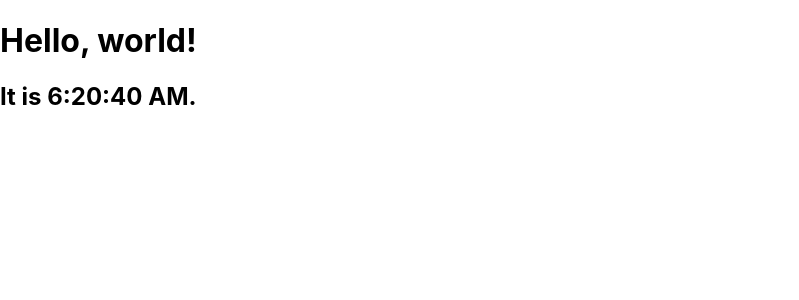
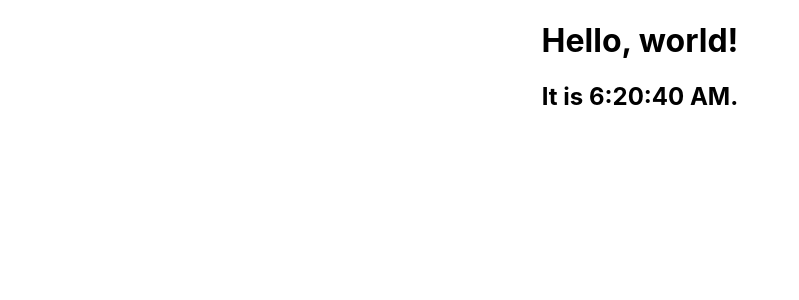
Before and after one commit to Debraj550/BookFantasia, a React (Create React App) app in the folder client/: page / in a window 1280 px wide. Shown: the top 300 px of the page, without its empty margins (0-799 px from the left). Built offline with nearby package versions, Linux system fonts and the light colour scheme.

Commit message:
added header component

```diff
--- a/client/src/App.js
+++ b/client/src/App.js
@@ -4,7 +4,8 @@
 function App() {
   return (
     <div className="App">
-      <h1>hello</h1>
+      <h1>Hello, world!</h1>
+      <h2>It is {new Date().toLocaleTimeString()}.</h2>
     </div>
   );
 }
--- a/client/src/index.js
+++ b/client/src/index.js
@@ -8,8 +8,7 @@
 function tick() {
   const element = (
     <div>
-      <h1>Hello, world!</h1>
-      <h2>It is {new Date().toLocaleTimeString()}.</h2>
+      <App />
     </div>
   );
   root.render(element);
```
Also changed, not shown: client/src/componenets/headerComp.jsx (added).
